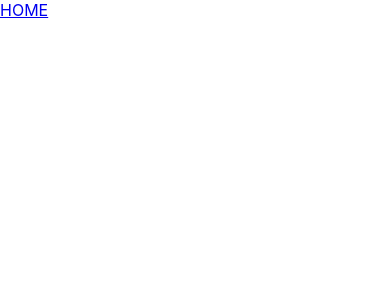
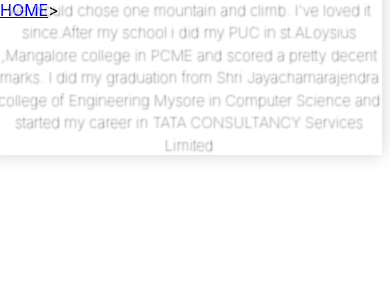
Before and after one commit to ashonweb/personal-webdesign, a React (Create React App) app: page /#/about in a window 390 px wide. Before the commit this address led to /#/. Shown: the top 300 px of the page. Built offline with nearby package versions, Linux system fonts and the light colour scheme.

Commit message:
routing and about page

```diff
--- a/package.json
+++ b/package.json
@@ -8,6 +8,8 @@
     "@fortawesome/react-fontawesome": "^0.1.4",
     "react": "^16.8.3",
     "react-dom": "^16.8.3",
+    "react-router": "^4.4.0",
+    "react-router-dom": "^4.4.0",
     "react-scripts": "2.1.5"
   },
   "scripts": {
--- /dev/null
+++ b/src/About.js
@@ -0,0 +1,41 @@
+import React,{Component} from 'react';
+import { FontAwesomeIcon } from '@fortawesome/react-fontawesome';
+import { library } from '@fortawesome/fontawesome-svg-core';
+import { faBars } from '@fortawesome/free-solid-svg-icons'
+import { Route, Link, BrowserRouter as Router } from 'react-router-dom'
+
+export default class About extends Component {
+  render() {
+    return (
+      <div >
+        <div className="topnav" id="myTopnav">
+        <Link to="/" className="active">HOME</Link>
+          <Link to="/about">ABOUT</Link>
+          <a href="#skills">SKILLS & EXPERIENCE</a>
+          <a href="#about">WRITING</a>
+          <a href="#skills">CONTACT</a>
+          <a href="javascript:void(0)" className="icon" onClick={this.myFunction}>
+            <FontAwesomeIcon icon={faBars} />
+          </a>
+        </div>
+        {/* <div className="aboutbackground"></div> */}
+
+
+        <div class="aboutbackground">>
+
+          <div class="hover">
+            <div class="text">My name is Bhagyashree Meghpal . I grew up in Kudremukh, Hill station in chickmangaluru.
+            I did my schooling in Kudremukh from nursary till SSLC.
+            When i was growing up trekking was one of thing which was part of everyday.
+            Since kudremukh was hill station every day we would chose one mountain and climb.
+            I've loved it since.After my school i did my PUC in st.ALoysius ,Mangalore college in PCME and scored a pretty decent marks.
+             I did my graduation from Shri Jayachamarajendra college of Engineering Mysore in Computer Science and started my career in TATA CONSULTANCY Services Limited
+            </div>
+
+          </div>
+
+        </div>
+</div>
+    );
+  }
+}
--- a/src/App.css
+++ b/src/App.css
@@ -78,6 +78,19 @@
   background-position-y: center;
 }
 
+.aboutbackground{
+  background-image: url('Desktop-grey-wallpaper-HD.jpg');
+  width: auto;
+  height: 100vh;
+  background-repeat: no-repeat;
+  background-size: cover;
+  background-position: 30%;
+  background-position-x: 30%;
+  background-position-y: center;
+  z-index: 1;
+
+}
+
 .contenthome {
   position: absolute;
   text-align: center;
@@ -146,3 +159,49 @@
   color: white;
   display: block;
 }
+
+
+
+
+
+
+
+
+
+
+
+
+
+/* Main container */
+.aboutbackground {
+  position: relative;
+  width: 100%;
+ }
+
+ /* Original text overlay */
+ .aboutbackground .text {
+  color: #fff;
+  font-size: 27px;
+  line-height: 1.5em;
+  text-shadow: 2px 2px 2px #000;
+  text-align: center;
+  position: absolute;
+  font-weight: lighter;
+  top: 50%;
+  left: 50%;
+  transform: translate(-50%, -50%);
+  box-shadow: 0px 0px 17px lightgrey
+ }
+
+ /********* Overlay on hover *******/
+ /* New overlay on hover */
+ .aboutbackground .hover {
+  position: absolute;
+  top: 0;
+  height: 100%;
+  width: 100%;
+  /* opacity: 0; */
+  -webkit-transition: .5s ease;
+  transition: .5s ease;
+  background-color: rgba(0,0,0,0.5);
+}
--- a/src/App.js
+++ b/src/App.js
@@ -1,19 +1,47 @@
 import React, { Component } from 'react';
-import logo from './logo.svg';
 import Navigation from './Navigation';
 import Content from './Content';
+import About from './About';
+import {  Route, Switch } from 'react-router';
 
-class App extends Component {
+// class App extends Component {
+//   render() {
+//     return (
+//       <div>
+//         <Switch>
+//           <Route exact path='/' render={() => (
+//             <div>
+//               <Navigation />
+//               <Content />
+//             </div>
+//           )}/>
+//           <Route exact path='/about' component={About} />} />
+//         </Switch>
+//       </div>
+//     );
+//   }
+// }
+
+// export default App;
+
+export default class App extends Component {
   render() {
     return (
-      <div >
-        <Navigation />
-
-        <Content />
-
+      <div>
+        <Route path='/' component={Routes} />
       </div>
     );
   }
 }
 
-export default App;
+const Routes = () => (
+  <Switch>
+    <Route exact path='/' render={() => (
+      <div>
+        <Navigation />
+        <Content />
+      </div>
+    )}/>
+    <Route exact path='/about' component={About} />} />
+  </Switch>
+);
--- a/src/Navigation.js
+++ b/src/Navigation.js
@@ -3,6 +3,7 @@
 import { FontAwesomeIcon } from '@fortawesome/react-fontawesome';
 import { library } from '@fortawesome/fontawesome-svg-core';
 import { faBars } from '@fortawesome/free-solid-svg-icons'
+import { Route, Link, BrowserRouter as Router } from 'react-router-dom'
 
 export default class Navigation extends Component {
    myFunction = () =>{
@@ -17,8 +18,8 @@
     return (
       <div>
         <div className="topnav" id="myTopnav">
-          <a href="#home" className="active">HOME</a>
-          <a href="#about">ABOUT</a>
+          <Link to="/app" className="active">HOME</Link>
+          <Link to="/about">ABOUT</Link>
           <a href="#skills">SKILLS</a>
           <a href="#about">WRITING</a>
           <a href="#skills">CONTACT</a>
--- a/src/index.js
+++ b/src/index.js
@@ -1,10 +1,21 @@
 import React from 'react';
 import ReactDOM from 'react-dom';
+import { Route, Link, BrowserRouter as Router } from 'react-router-dom'
 import './index.css';
+import { HashRouter } from 'react-router-dom'
+
 import App from './App';
+import About from './About';
+
 import * as serviceWorker from './serviceWorker';
 
-ReactDOM.render(<App />, document.getElementById('root'));
+ReactDOM.render(
+
+
+  <HashRouter>
+    <App />
+  </HashRouter>,
+  document.getElementById('root'));
 
 // If you want your app to work offline and load faster, you can change
 // unregister() to register() below. Note this comes with some pitfalls.
--- a/src/responsive.css
+++ b/src/responsive.css
@@ -66,4 +66,24 @@
     /* z-index: 1; */
     /* box-shadow: 103px 7px 28px 5px rgba(134, 0, 89, .2); */
 }
+
+.aboutbackground .text {
+  color: #fff;
+  font-size: 15px;
+  line-height: 1.5em;
+  text-shadow: 2px 2px 2px #000;
+  text-align: center;
+  top: 28%;
+  left: 48%;
+  position: relative;
+  /* position: absolute; */
+  /* position: static; */
+  font-weight: lighter;
+  /* top: 27%; */
+  /* left: 42%; */
+  /* right: 0%; */
+  -webkit-transform: translate(-50%, -50%);
+  transform: translate(-50%, -50%);
+  box-shadow: 0px 0px 17px lightgrey;
 }
+}
```
Also changed, not shown: src/Home.js (added), 1 other file (tests, documents, lock files or other folders).
